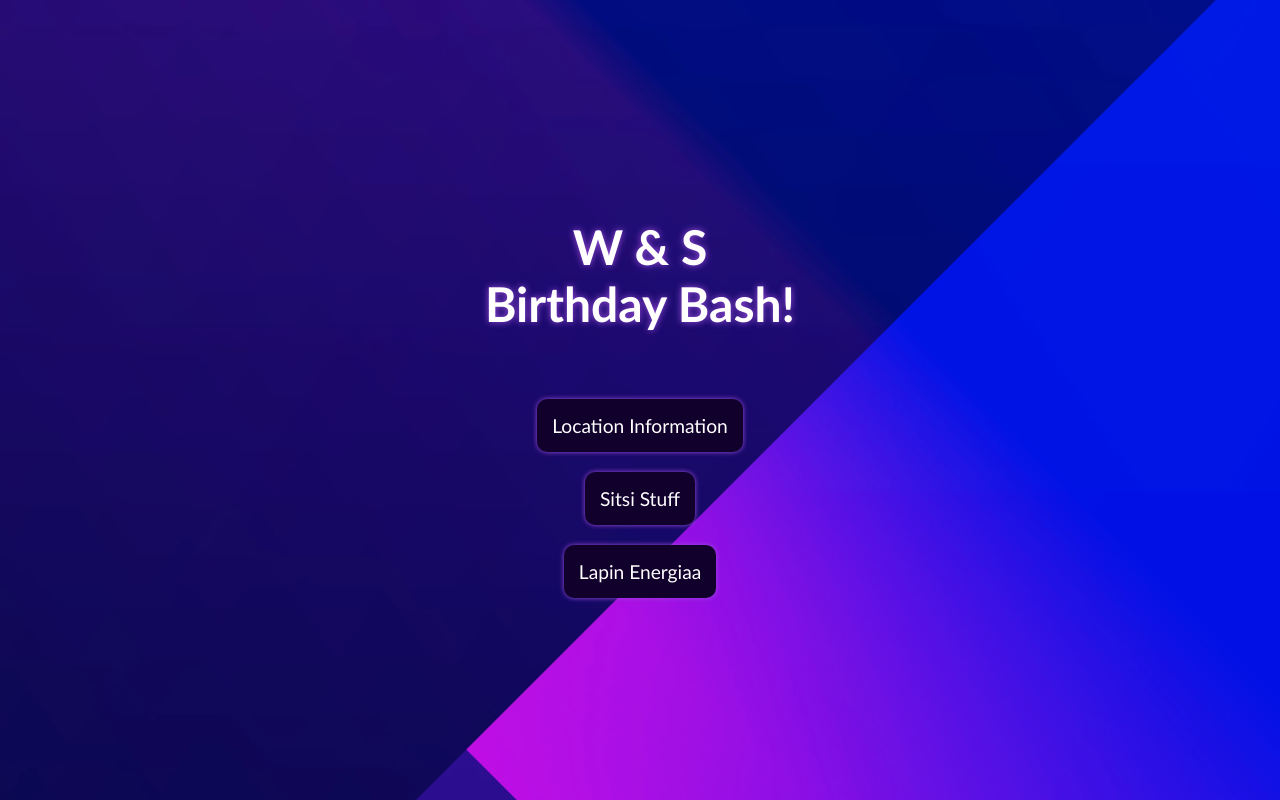
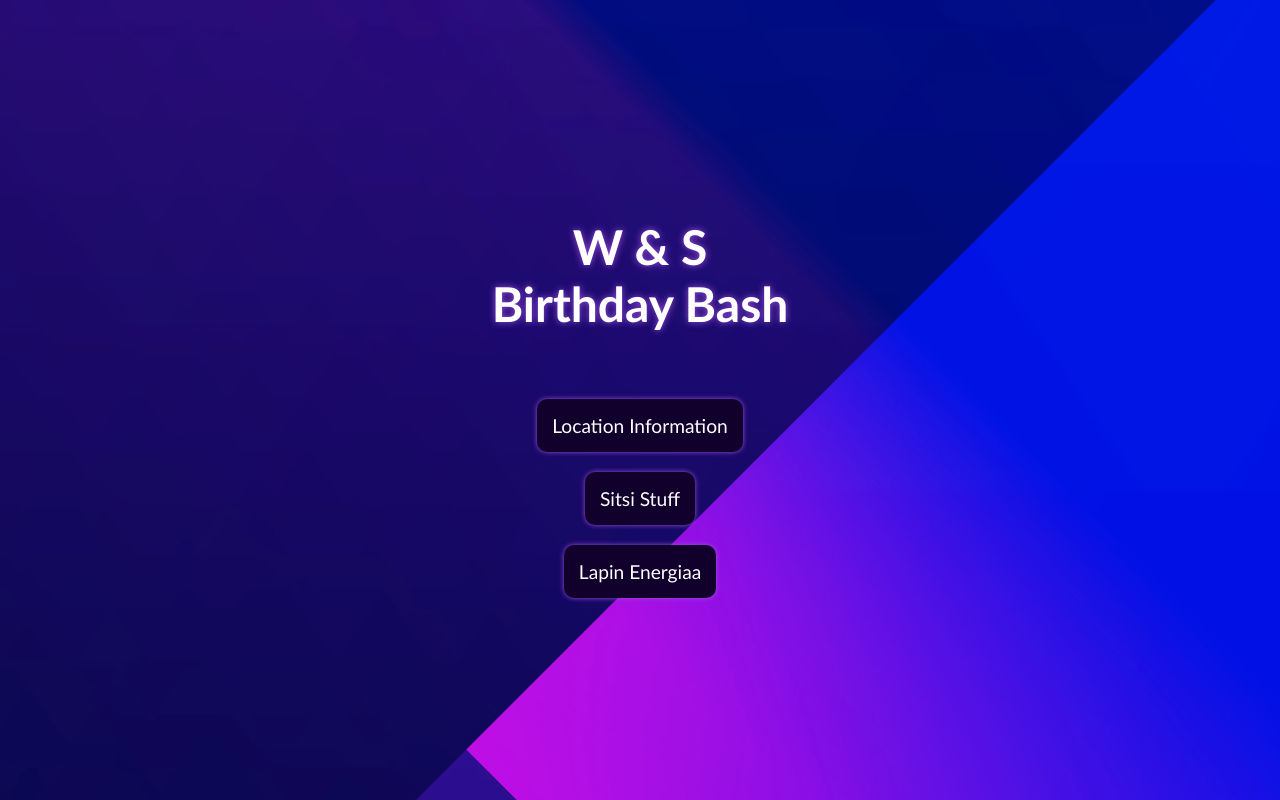
Before and after one commit to wihtoritorkkeli/birthday_app, a React (Create React App) app: page / in a window 1280 px wide. Built offline with nearby package versions, Linux system fonts and the light colour scheme.

Commit message:
Back to previous

```diff
--- a/src/pages/Home.js
+++ b/src/pages/Home.js
@@ -4,7 +4,7 @@ import {Link} from 'react-router-dom';
 function Home(){
     return(
         <div className="front-page">
-            <h1>W &amp; S <br/>Birthday Bash!</h1>
+            <h1>W &amp; S <br/>Birthday Bash</h1>
             <Link to="/location"><button className="fp-btn">Location Information</button></Link><br/>
             <Link to="sitsit"><button className="fp-btn">Sitsi Stuff</button></Link><br/>
             <Link to="lappi"><button className="fp-btn">Lapin Energiaa</button></Link>
```
